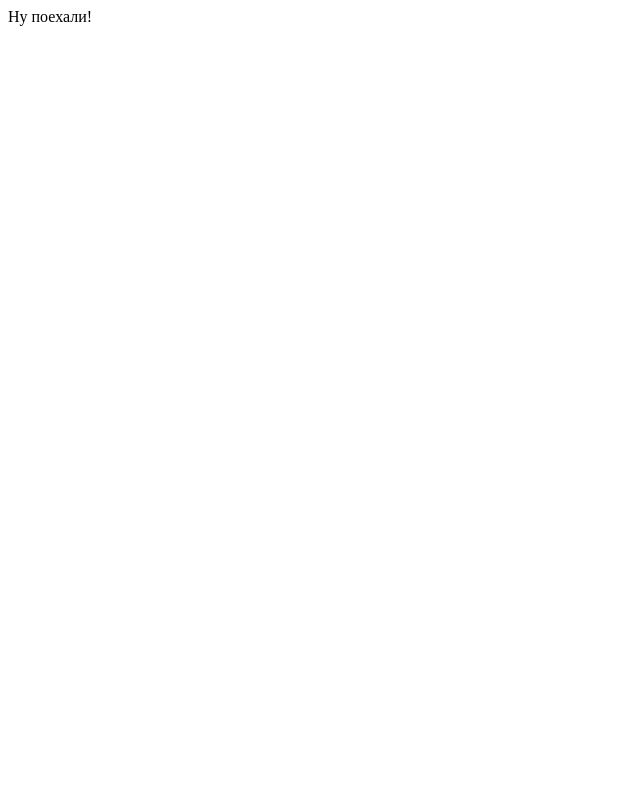
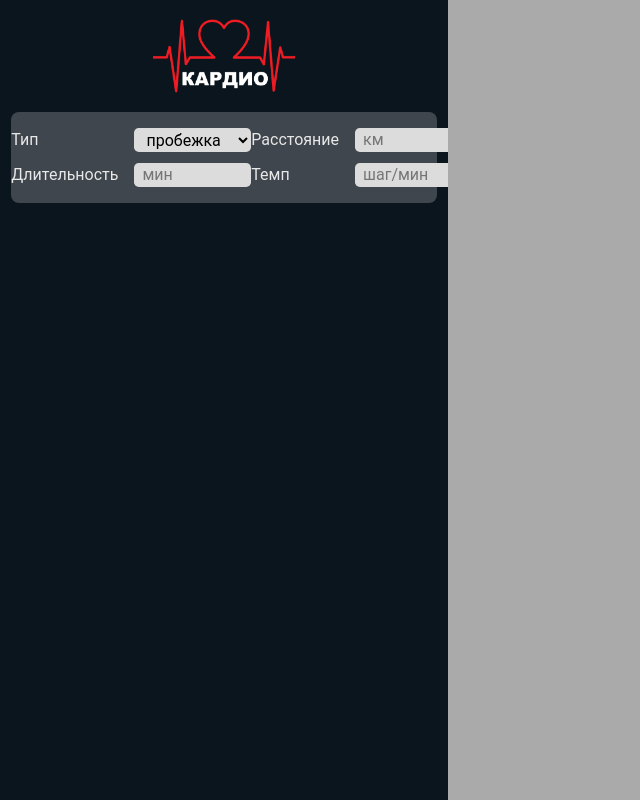
Before and after one commit to Lomove/Cardio, a plain HTML site: page index.html in a window 1280 px wide. Shown: the whole page, without its empty margins (0-640 px from the left). Drawn offline with Linux system fonts and the light colour scheme.

Commit message:
Верстка модуля создания тренировки

```diff
--- a/index.html
+++ b/index.html
@@ -4,9 +4,55 @@
     <meta charset="UTF-8" />
     <meta http-equiv="X-UA-Compatible" content="IE=edge" />
     <meta name="viewport" content="width=device-width, initial-scale=1.0" />
+
+    <link rel="shortcut icon" href="./icon.png" type="image/x-icon" />
+    <link rel="stylesheet" href="./styles/css/index.css" />
     <title>Кардио</title>
   </head>
   <body>
-    Ну поехали!
+    <div class="content-wrapper">
+      <div class="tools">
+        <div class="logo-wrapper">
+          <img src="./icon.png" alt="Иллюстрация сердца и ритма" />
+        </div>
+
+        <div class="workout-create workout-element">
+          <div class="workout-settings">
+            <div class="left-part part">
+              <div class="first-row row">
+                <p>Тип</p>
+                <select name="type" id="type">
+                  <option value="jog">пробежка</option>
+                  <option value="bike">велосипед</option>
+                </select>
+              </div>
+
+              <div class="second-row row">
+                <p>Длительность</p>
+                <input type="number" name="duration" id="duration" placeholder="мин" />
+              </div>
+            </div>
+
+            <div class="right-part part">
+              <div class="first-row row">
+                <p>Расстояние</p>
+                <input type="number" name="distance" id="distance" placeholder="км" />
+              </div>
+
+              <div class="second-row row">
+                <p>Темп</p>
+                <input type="number" name="pace" id="pace" placeholder="шаг/мин" />
+              </div>
+            </div>
+          </div>
+
+          <div class="confirm">
+            <div class="no">&#10006;</div>
+            <div class="yes">&#10004;</div>
+          </div>
+        </div>
+      </div>
+      <div class="map"></div>
+    </div>
   </body>
 </html>
--- /dev/null
+++ b/styles/scss/_variables.scss
@@ -0,0 +1,10 @@
+:root {
+  --color-brand--1: #fcff45;
+  --color-brand--2: #00bec4;
+
+  --color-dark--1: #0a151d;
+  --color-dark--2: #3f464d;
+  --color-light--1: rgb(170, 170, 170);
+  --color-light--2: #e8e8e8;
+  --color-light--3: rgb(220, 220, 220);
+}
--- a/styles/scss/index.scss
+++ b/styles/scss/index.scss
@@ -1,2 +1,111 @@
 @import 'cssDrop';
 @import 'responsive-font-size';
+@import 'variables';
+
+body {
+  font-family: 'Roboto', sans-serif;
+}
+
+.content-wrapper {
+  width: 100vw;
+  height: 100vh;
+  display: flex;
+
+  .tools {
+    width: 35%;
+
+    background-color: var(--color-dark--1);
+
+    color: var(--color-light--2);
+
+    .logo-wrapper {
+      height: 10%;
+
+      img {
+        margin: 1rem auto 0 auto;
+        max-height: 100%;
+      }
+    }
+
+    .workout-element {
+      margin: 1rem auto 0 auto;
+      width: 95%;
+
+      background-color: var(--color-dark--2);
+      border-radius: 0.5rem;
+    }
+
+    .workout-create {
+      display: flex;
+
+      .workout-settings {
+        padding: 1rem 0;
+        flex-grow: 1;
+        display: flex;
+        justify-content: space-around;
+
+        input,
+        select {
+          padding-left: 0.5rem;
+          height: 1.5rem;
+          width: 13ch;
+
+          background-color: var(--color-light--3);
+          border-radius: 0.3rem;
+          border: none;
+
+          &:focus {
+            outline: 0;
+            outline-offset: 0;
+          }
+        }
+
+        .part {
+          display: flex;
+          flex-flow: column;
+          justify-content: space-between;
+          gap: 0.7rem;
+
+          .row {
+            display: flex;
+            justify-content: space-between;
+            gap: 1rem;
+          }
+        }
+      }
+
+      .confirm {
+        margin-right: 0.2rem;
+        display: flex;
+        flex-direction: column;
+        justify-content: center;
+        gap: 0.2rem;
+
+        .yes,
+        .no {
+          padding: 0.3em;
+          border-radius: 3em;
+
+          line-height: 0.9;
+
+          transition: all linear 0.3s;
+          cursor: default;
+
+          &:hover {
+            background-color: var(--color-dark--1);
+          }
+        }
+
+        .no {
+          color: rgb(240, 29, 29);
+        }
+      }
+    }
+  }
+
+  .map {
+    flex-grow: 1;
+
+    background-color: var(--color-light--1);
+  }
+}
```
Also changed, not shown: styles/css/index.css.
